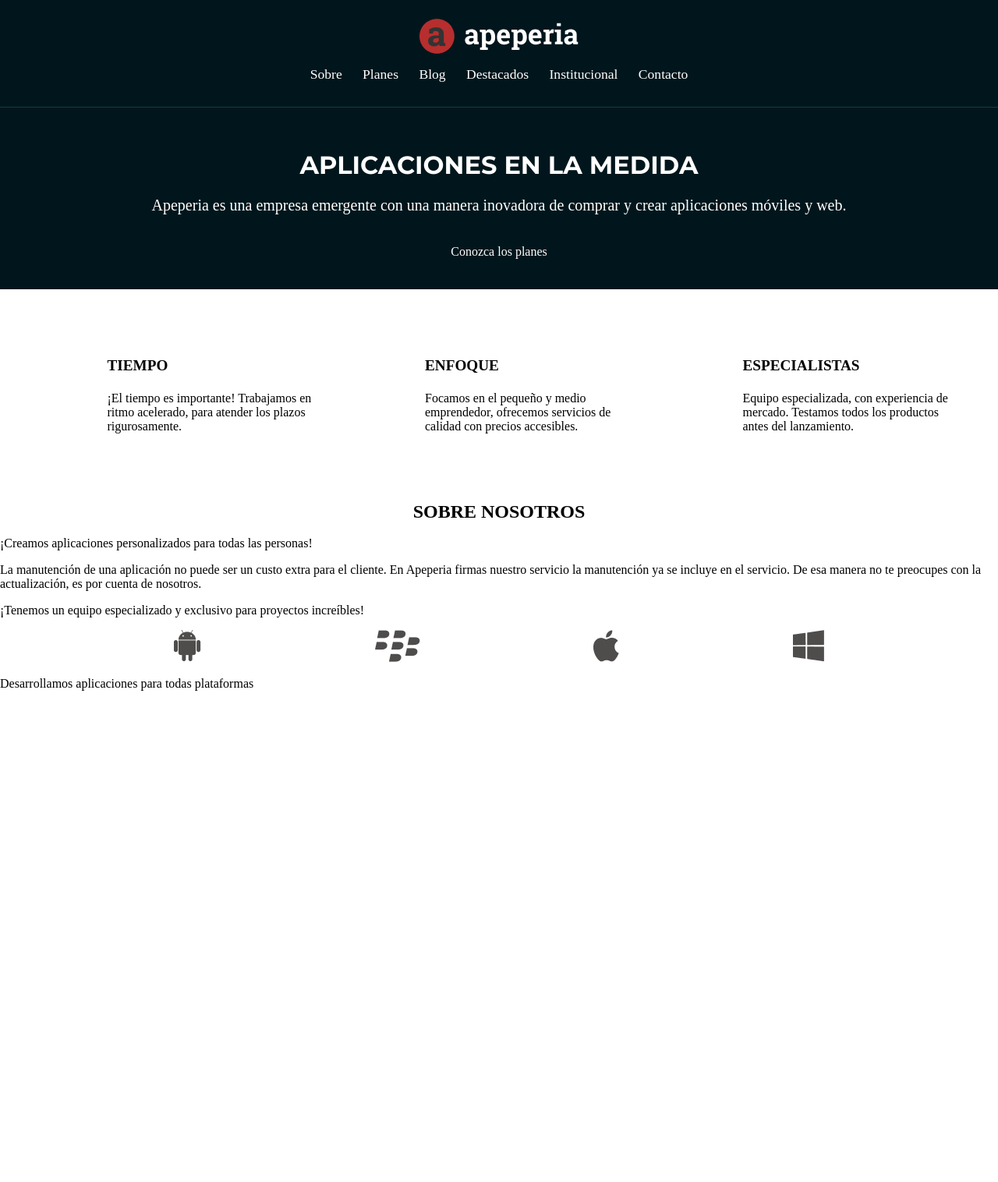
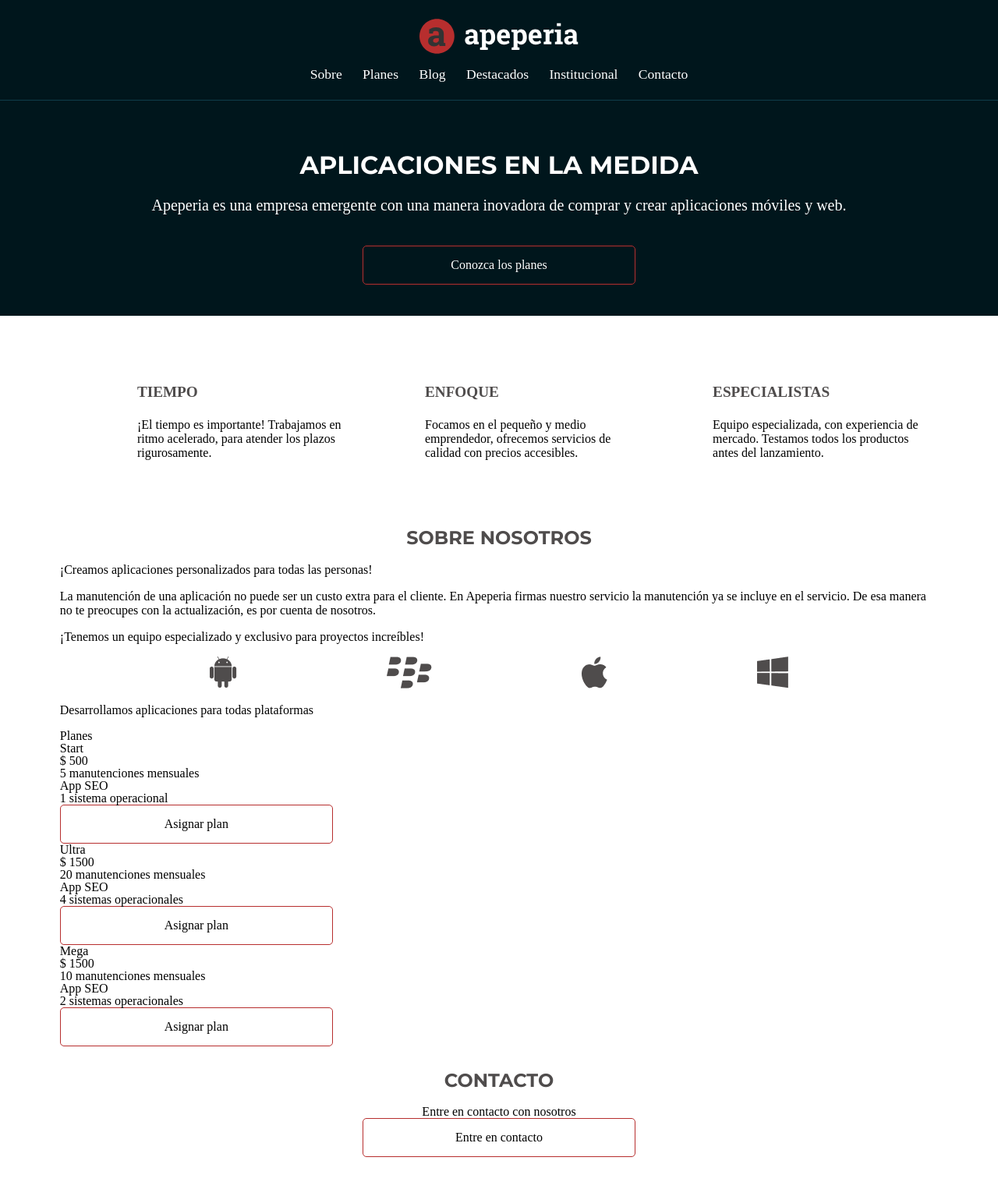
Before and after one commit to LUENRA9/ApeperiaProyecto, a plain HTML site: page index.html in a window 1280 px wide. Shown: the whole page at 78% size. Before the commit the page ends 902 px from the top, so only its background shows below. Drawn offline with Linux system fonts and the light colour scheme.

Commit message:
adding variables

```diff
--- /dev/null
+++ b/css/bases.css
@@ -0,0 +1,43 @@
+:root {
+    --background-llamada-mobile: #00161C;
+    --background-blanco: #FFFFFF;
+    --background-azul-claro: #DFE3F5;
+    --background-ceniza-claro: #F7F4F4;
+    --background-ceniza-medio: #D9D9D9;
+
+    --border-cabecera-mobile: #103D4A;
+
+    --boton-rojo: #B72E2E;
+
+    --fuente-ceniza-claro: #666666;
+    --fuente-ceniza-oscuro: #4F4C4C;
+
+    --planes-card-start: #035A76;
+    --planes-card-ultra: #690F8E;
+    --planes-card-mega: #B00024;
+
+    --fuente-enlace: #0006FF;
+
+    --background-footer: #333333;
+
+    --montserrat: 'Montserrat', sans-serif;
+    --open-sans: 'Open Sans', sans-serif;
+}
+body{
+    font-family:var(--open-sans) ;
+}
+.container{
+    padding-right: 6%;
+    padding-left: 6%;
+}
+
+.boton{
+    text-align: center;
+    display: block;
+    width: 100%;
+    max-width: 350px;
+    box-sizing: border-box;
+    padding: 1rem 2rem;
+    border: 1px solid var(--boton-rojo);
+    border-radius: 5px;
+}
--- /dev/null
+++ b/css/contacto.css
@@ -0,0 +1,28 @@
+.contacto {
+    display: flex;
+    flex-direction: column;
+    align-items: center;
+
+    text-align: center;
+
+    padding-top: 2rem;
+    padding-bottom: 2rem;
+}
+
+.contacto__titulo {
+    color: var(--fuente-ceniza-oscuro);
+    font-weight: 700;
+    font-size: 1.5rem;
+    font-family: var(--montserrat);
+    text-transform: uppercase;
+    text-align: center;
+
+    margin-bottom: 1.25rem;
+}
+
+.contacto__boton {
+    color: var(--boton-rojo);
+    border-color: var(--boton-rojo);
+    margin-top: 1.25rem;
+
+}
--- a/css/head.css
+++ b/css/head.css
@@ -1,5 +1,5 @@
 .head {
-    color: #FFFFFF;
+    color: var(--background-blanco);
 
     width: 100%;
 
@@ -12,7 +12,7 @@
     padding-top: .75rem;
     padding-bottom: .75rem;
 
-    border-bottom: 1px solid #103D4A;
+    border-bottom: 1px solid var(--border-cabecera-mobile);
 
     position: absolute;
 }
@@ -31,6 +31,7 @@
     display: inline-block;
 
     margin-right: .7rem;
-    margin-bottom: 1.25rem;
+    margin-bottom: .7rem;
     margin-left: .7rem;
+
 }
--- /dev/null
+++ b/css/institucional.css
@@ -0,0 +1,54 @@
+.institucional {
+    display: flex;
+    flex-direction: column;
+    align-items: center;
+
+    color: var(--fuente-ceniza-oscuro);
+    text-align: center;
+
+    padding-top: 2rem;
+    padding-bottom: 2rem;
+}
+
+.institucional__titulo {
+    color: var(--fuente-ceniza-oscuro);
+    font-weight: 700;
+    font-size: 1.5rem;
+    font-family: var(--montserrat);
+    text-transform: uppercase;
+    text-align: center;
+
+    margin-bottom: 2rem;
+}
+
+.institucional__descripcion {
+    margin-bottom: 2rem;
+}
+
+.institucional__direccion {
+    font-size: 1.5rem;
+    line-height: normal;
+
+    margin-bottom: 2rem;
+}
+
+.institucional__contacto {
+    font-size: 1.2rem;
+    line-height: 1.8;
+
+    margin-top: 2rem;
+}
+
+.institucional__contacto-telefono {
+    line-height: normal;
+}
+
+.institucional__contacto-email {
+    color: var(--fuente-ceniza-oscuro);
+    text-decoration: underline;
+    display: block;
+}
+
+.institucional__video {
+    width: 100vw;
+}
--- a/css/llamada.css
+++ b/css/llamada.css
@@ -3,17 +3,17 @@
     flex-direction: column;
     align-items: center;
 
-    color: #FFFFFF;
+    color: var(--background-blanco);
     text-align: center;
 
-    background-color: #00161C;
+    background-color: var(--background-llamada-mobile);
 
     padding-top: 12.25rem;
     padding-bottom: 2.5rem;
 }
 
 .llamada__titulo {
-    font-family: 'Montserrat', serif;
+    font-family: var(--montserrat);
     font-size: 2rem;
     font-weight: 700;
     text-transform: uppercase;
--- a/index.html
+++ b/index.html
@@ -3,7 +3,7 @@
 <head>
     <meta charset="UTF-8">
     <meta name="viewport" content="width=device-width, initial-scale=1.0">
-
+    <link rel="stylesheet" href="css/bases.css">
     <title> Home | Appeperia</title>
     <link href="https://fonts.googleapis.com/css2?family=Montserrat:wght@300;400;700&family=Open+Sans:wght@300;400;700&display=swap" rel="stylesheet">
     <link rel="stylesheet" href="css/reset.css">
@@ -11,10 +11,12 @@
     <link rel="stylesheet" href="css/llamada.css">
     <link rel="stylesheet" href="css/diferenciales.css">
     <link rel="stylesheet" href="css/sobre-nosotros.css">
+    <link rel="stylesheet" href="css/contacto.css">
+    <link rel="stylesheet" href="css/institucional.css">
 
 </head>
 <body>
-    <header class="head">
+    <header class="head container">
         <img class="head__logo" src="img/logo-apeperia.svg" alt="logo apeperia">
         <nav>
             <ul>
@@ -28,10 +30,10 @@
         </nav>
     </header>
     <main>
-        <section  class="llamada">
+        <section  class="llamada container">
             <h1 class="llamada__titulo">Aplicaciones en la medida</h1>
             <p class="llamada__texto">Apeperia es una empresa emergente con una manera inovadora de comprar y crear aplicaciones móviles y web.</p>
-            <a class="llamada__boto" href="#">Conozca los planes</a>
+            <a class="llamada__boton boton" href="#">Conozca los planes</a>
         </section>
     </main>
 
@@ -75,5 +77,46 @@
             <p class="sobre_nosotros__texto">Desarrollamos aplicaciones para todas plataformas</p>
         </div>
     </section>
+    <section class="planes container">
+        <h2 class="planes__titulo">Planes</h2>
+        <ul class="planes__tarjetas">
+            <li class="tarjetas tarjetas--start">
+                <h3 class="tarjetas__titulo">Start</h3>
+                <articule class="tarjetas__contenido">
+                    <p class="tarjetas__precio"><em>$ 500</em></p>
+                    <p class="tarjetas__texto">5 manutenciones mensuales</p>
+                    <p class="tarjetas__texto">App SEO</p>
+                    <p class="tarjetas__texto">1 sistema operacional</p>
+                    <a href="#" class="tarjetas__boton tarjetas__boton--start boton">Asignar plan</a>
+                </articule>
+            </li>
+            <li class="tarjetas tarjetas--ultra">
+                <h3 class="tarjetas__titulo">Ultra</h3>
+                <articule class="tarjetas__contenido">
+                    <p class="tarjetas__precio"><em>$ 1500</em></p>
+                    <p class="tarjetas__texto">20 manutenciones mensuales</p>
+                    <p class="tarjetas__texto">App SEO</p>
+                    <p class="tarjetas__texto">4 sistemas operacionales</p>
+                    <a href="#" class="tarjetas__boton tarjetas__boton--ultra boton">Asignar plan</a>
+                </articule>
+            </li>
+            <li class="tarjetas tarjetas--mega">
+                <h3 class="tarjetas__titulo">Mega</h3>
+                <articule class="tarjetas__contenido">
+                    <p class="tarjetas__precio"><em>$ 1500</em></p>
+                    <p class="tarjetas__texto">10 manutenciones mensuales</p>
+                    <p class="tarjetas__texto">App SEO</p>
+                    <p class="tarjetas__texto">2 sistemas operacionales</p>
+                    <a href="#" class="tarjetas__boton tarjetas__boton--mega boton">Asignar plan</a>
+                </articule>
+            </li>
+        </ul>
+    </section>
+
+    <section class="contacto container">
+        <h2 class="contacto__titulo">Contacto</h2>
+        <p>Entre en contacto con nosotros</p>
+        <a href="#" class="contacto_boton boton">Entre en contacto</a>
+    </section>
 </body>
 </html>
```
